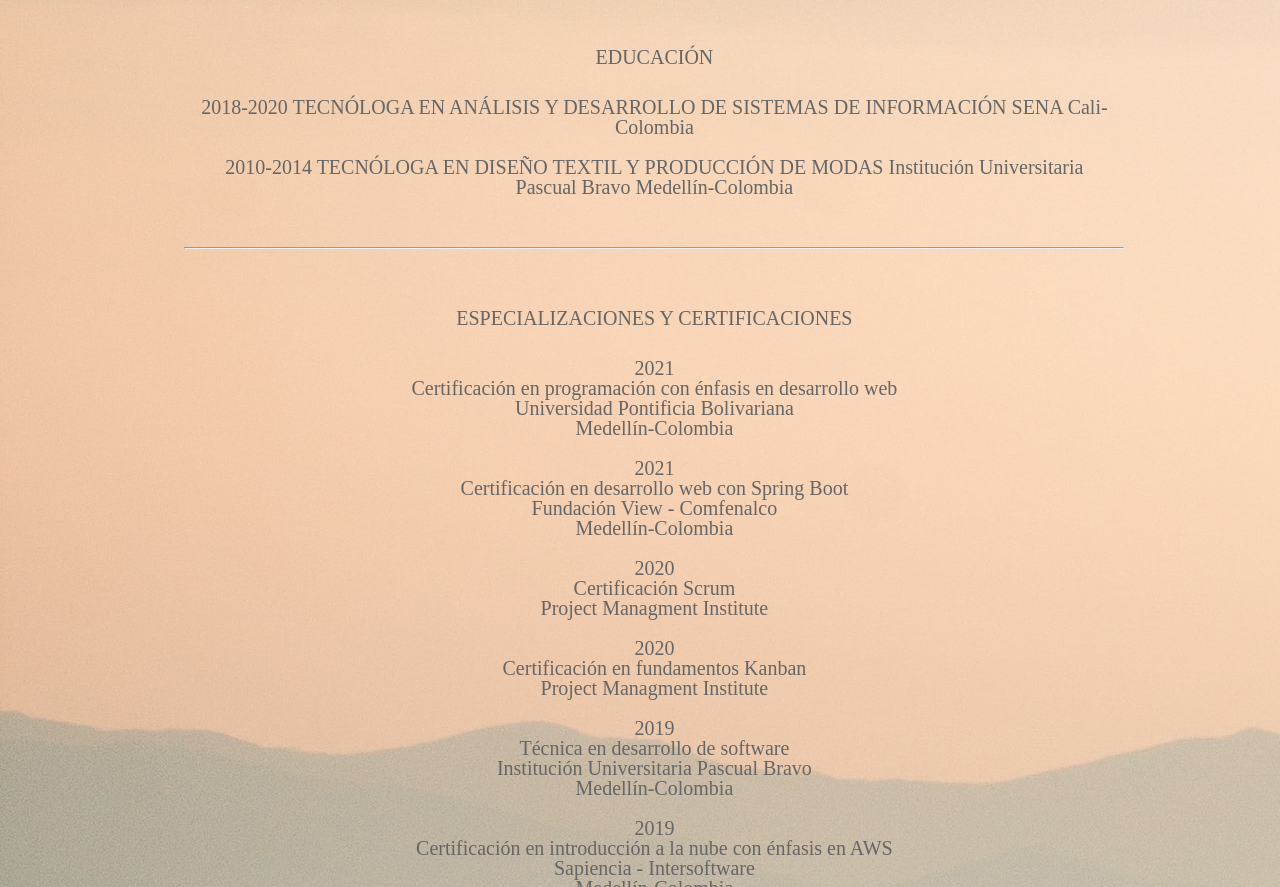
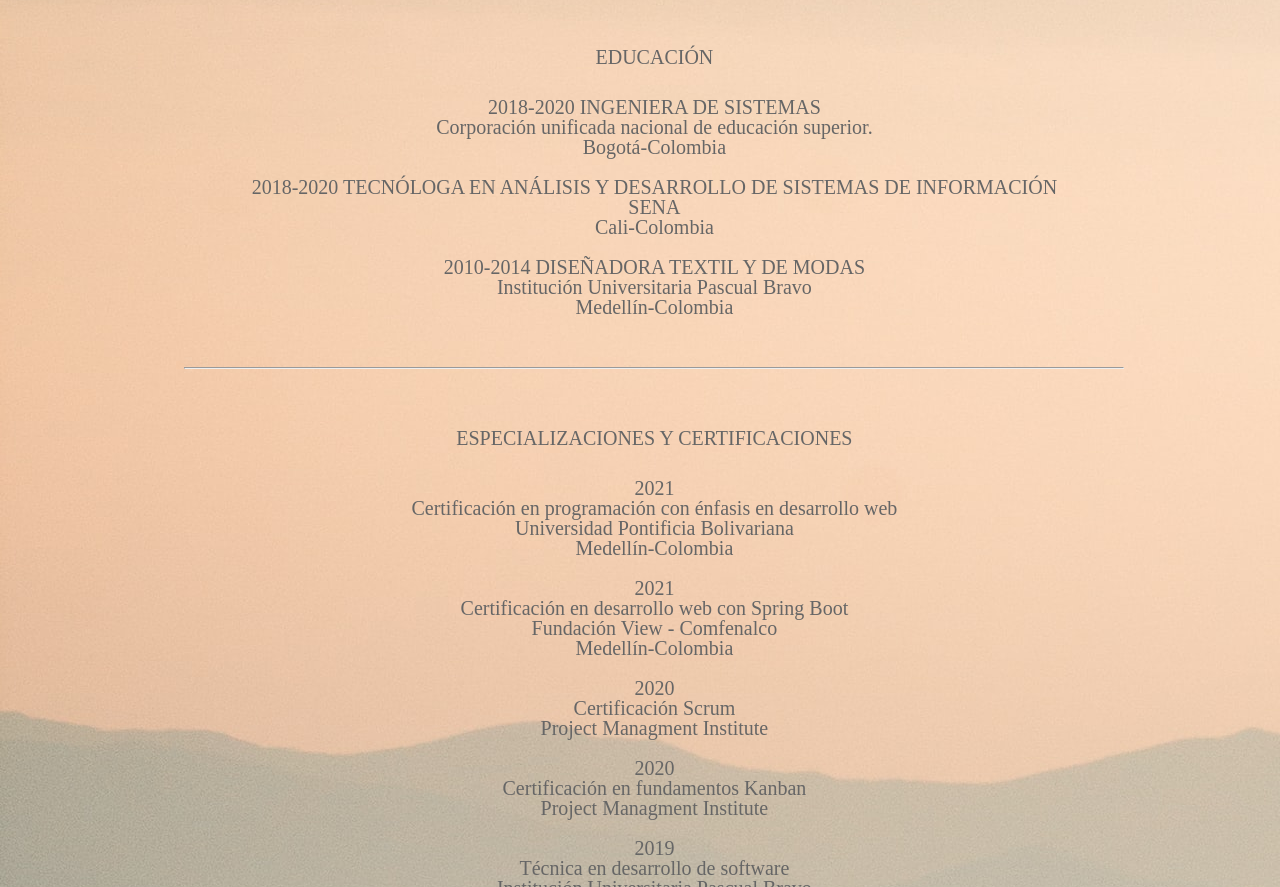
Before and after one commit to deisymorlop1103/Portafolio-Deisy-Moreno-Lopez, a website: page presentacion.html in a window 1280 px wide. Shown: the part 1387-2274 px from the top of the page. Drawn offline with Linux system fonts and the light colour scheme.

Commit message:
Update presentacion.html

```diff
--- a/presentacion.html
+++ b/presentacion.html
@@ -85,15 +85,20 @@
             <article class="image">
               <p><span class="bio_grey"><h1> EDUCACIÓN</h1> </span></p>
                 <p>2018-2020
+                     INGENIERA DE SISTEMAS <br>
+                     Corporación unificada nacional de educación superior.<br>
+                     Bogotá-Colombia
+                </p>
+                <p>2018-2020
                      TECNÓLOGA EN ANÁLISIS Y DESARROLLO DE SISTEMAS
-                     DE INFORMACIÓN
-                     SENA
+                     DE INFORMACIÓN <br>
+                     SENA <br>
                      Cali-Colombia
                 </p>
                 <p>
                    2010-2014
-                   TECNÓLOGA EN DISEÑO TEXTIL Y PRODUCCIÓN DE MODAS
-                   Institución Universitaria Pascual Bravo
+                   DISEÑADORA TEXTIL Y DE MODAS <br>
+                   Institución Universitaria Pascual Bravo <br>
                    Medellín-Colombia<br> <br> <br>
                 </p>
                 <hr>
```
